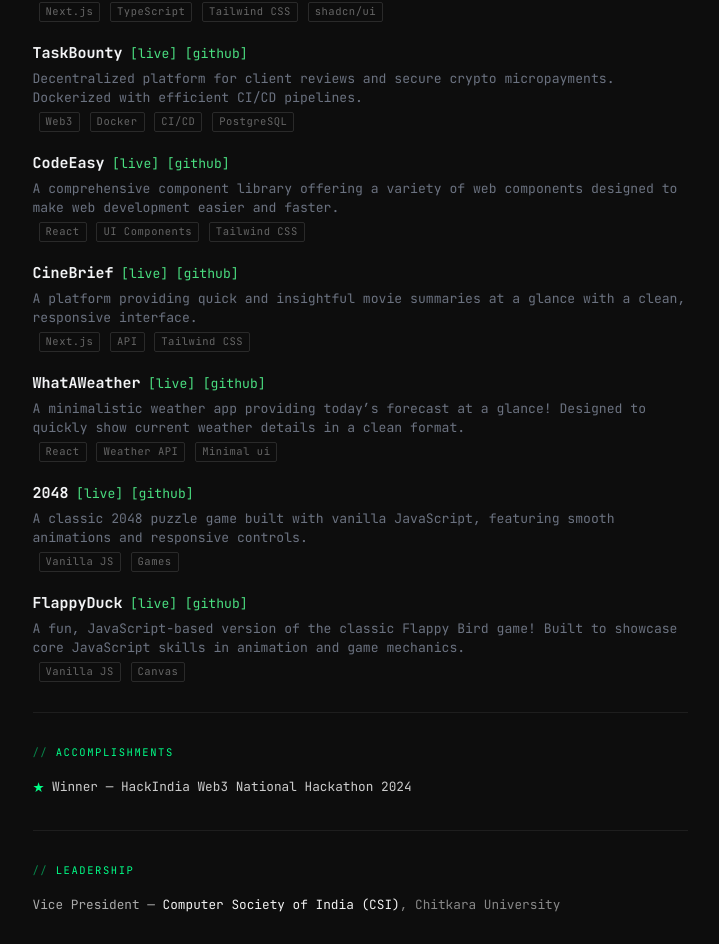
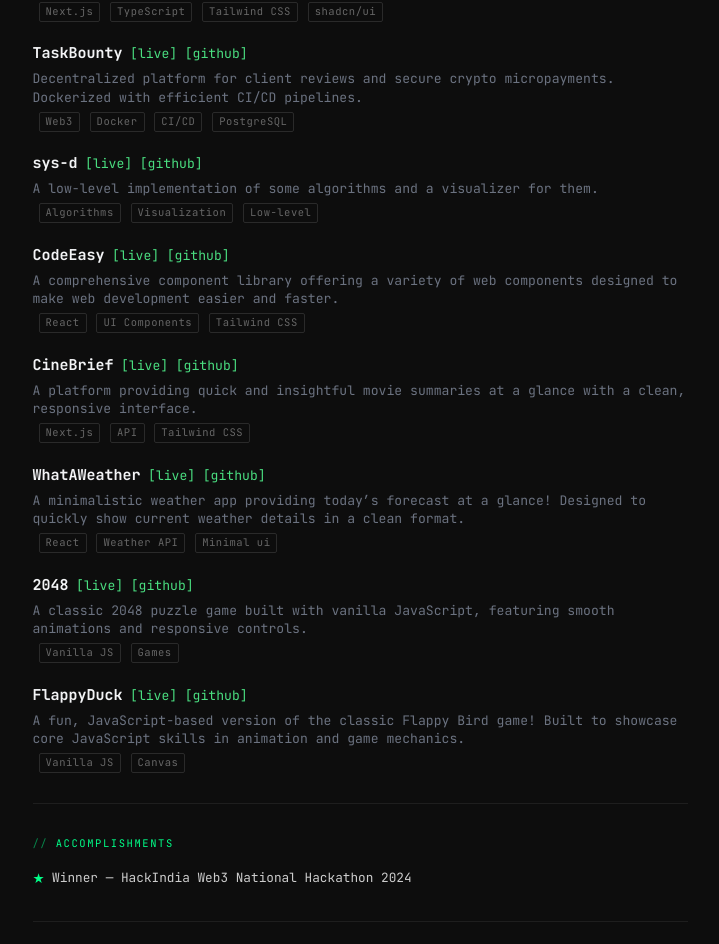
Before and after one commit to Parvsharma04/parvsharma, a Next.js app: page / in a window 1280 px wide. Shown: the part 1489-2433 px from the top of the page, without its empty margins (280-999 px from the left). Built offline with nearby package versions, Linux system fonts and the light colour scheme.

Commit message:
add sys d to project list

```diff
--- a/components/Projects.tsx
+++ b/components/Projects.tsx
@@ -22,6 +22,14 @@
     tags: ["Web3", "Docker", "CI/CD", "PostgreSQL"],
     description:
       "Decentralized platform for client reviews and secure crypto micropayments. Dockerized with efficient CI/CD pipelines.",
+  },
+  {
+    name: "sys-d",
+    url: "https://sys.parvsharma.in",
+    github: "https://github.com/Parvsharma04/primitive-concepts",
+    tags: ["Algorithms", "Visualization", "Low-level"],
+    description:
+      "A low-level implementation of some algorithms and a visualizer for them.",
   },
   {
     name: "CodeEasy",
```
Also changed, not shown: 1 other file (tests, documents, lock files or other folders).
